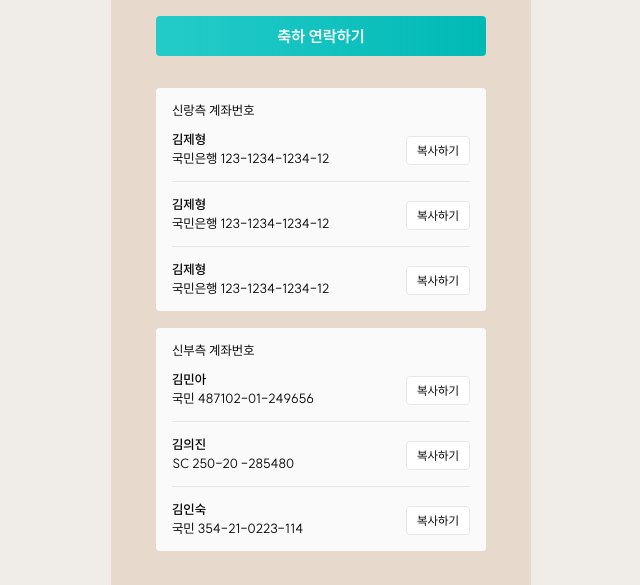
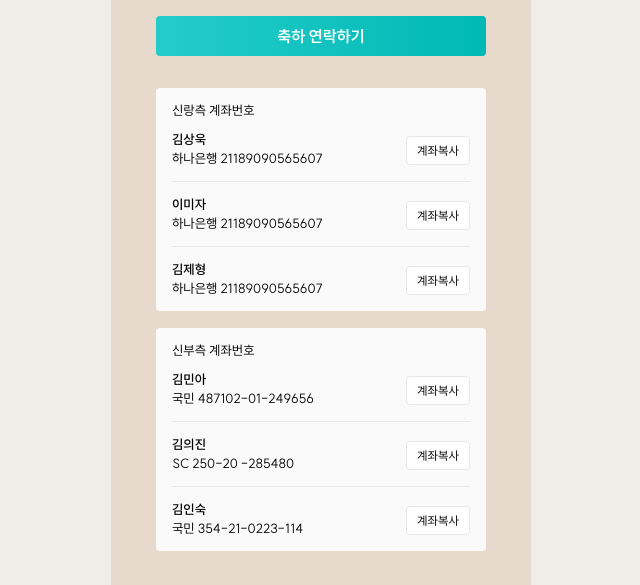
Before and after one commit to Henry9494/marriage-test, a React (Vite) app: page / in a window 1280 px wide. Shown: the part 5323-5908 px from the top of the page, without its empty margins (319-959 px from the left). Built offline with nearby package versions, Linux system fonts and the light colour scheme.

Commit message:
feat: 계좌 연락처 수정

```diff
--- a/src/components/AccountCard.tsx
+++ b/src/components/AccountCard.tsx
@@ -124,6 +124,7 @@ function CopyButton({ value }: { value: number }) {
       style={{
         width: "max-content",
         background: "#fff",
+        color: "#000",
         border: "1px solid #e7e7e7",
         borderRadius: "4px",
         padding: "6px 10px",
@@ -133,7 +134,7 @@ function CopyButton({ value }: { value: number }) {
         cursor: "pointer",
       }}
     >
-      복사하기
+      계좌복사
     </button>
   );
 }
--- a/src/components/ContactModal.tsx
+++ b/src/components/ContactModal.tsx
@@ -10,14 +10,14 @@ interface ContactEntry {
 
 const GROOM_CONTACTS: ContactEntry[] = [
   { label: "신랑 김제형 전화하기", phone: "010-2976-6446" },
-  { label: "아버지 김상욱 전화하기", phone: "010-1234-1234" },
-  { label: "어머니 이미자 전화하기", phone: "010-1234-1234" },
+  { label: "아버지 김상욱 전화하기", phone: "010-7289-8202" },
+  { label: "어머니 이미자 전화하기", phone: "010-3080-5152" },
 ];
 
 const BRIDE_CONTACTS: ContactEntry[] = [
   { label: "신부 김민아 전화하기", phone: "010-2395-3854" },
-  { label: "아버지 김의진 전화하기", phone: "010-1234-1234" },
-  { label: "어머니 김인숙 전화하기", phone: "010-1234-1234" },
+  { label: "아버지 김의진 전화하기", phone: "010-9030-3854" },
+  { label: "어머니 김인숙 전화하기", phone: "010-9275-3854" },
 ];
 
 export function ContactModal({
--- a/src/components/sections/AccountSection.tsx
+++ b/src/components/sections/AccountSection.tsx
@@ -10,22 +10,22 @@ import { ContactModal } from "../ContactModal";
 
 const GROOM_ACCOUNTS: AccountEntry[] = [
   {
-    name: "김제형",
-    bank: "국민은행",
-    account: "123-1234-1234-12",
-    value: 12341234123412,
+    name: "김상욱",
+    bank: "하나은행",
+    account: "21189090565607",
+    value: 21189090565607,
+  },
+  {
+    name: "이미자",
+    bank: "하나은행",
+    account: "21189090565607",
+    value: 21189090565607,
   },
   {
     name: "김제형",
-    bank: "국민은행",
-    account: "123-1234-1234-12",
-    value: 12341234123412,
-  },
-  {
-    name: "김제형",
-    bank: "국민은행",
-    account: "123-1234-1234-12",
-    value: 12341234123412,
+    bank: "하나은행",
+    account: "21189090565607",
+    value: 21189090565607,
   },
 ];
 
@@ -116,7 +116,10 @@ export default function AccountSection() {
         축하 연락하기
       </button>
 
-      <ContactModal isOpen={isModalOpen} onClose={() => setIsModalOpen(false)} />
+      <ContactModal
+        isOpen={isModalOpen}
+        onClose={() => setIsModalOpen(false)}
+      />
 
       <Spacing height={32} />
 
```
